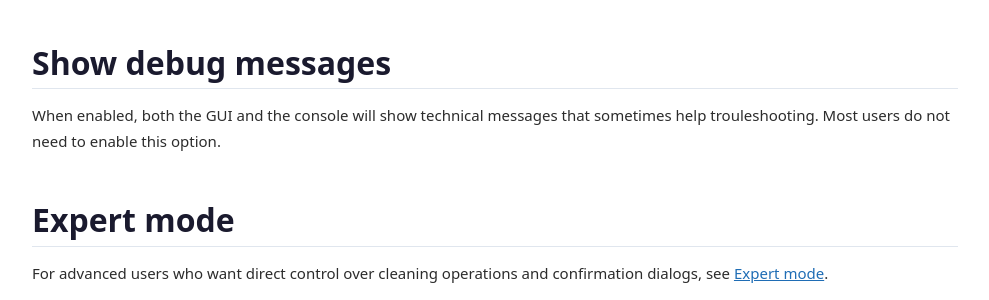
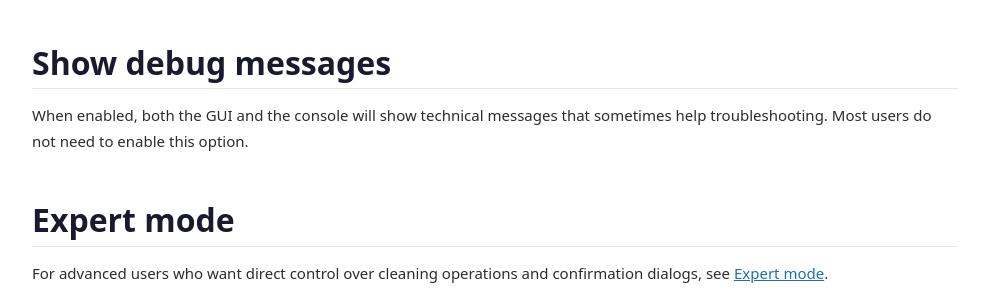
Before and after one commit to bleachbit/docs, a Jekyll site: the page built from src/_docs/preferences.md, in a window 1280 px wide and 900 px high, scrolled down 1542 px. Shown: the part 155-455 px from the top of the window, without its empty margins (240-1229 px from the left). Built offline with Jekyll 4.4.1, drawn with Linux system fonts in a browser that asks for light colours.

```diff
--- a/src/_docs/preferences.md
+++ b/src/_docs/preferences.md
@@ -51,7 +51,7 @@ When enabled, the application uses a dark theme. When disabled, the application
 
 ## Show debug messages
 
-When enabled, both the GUI and the console will show technical messages that sometimes help trouleshooting. Most users do not need to enable this option.
+When enabled, both the GUI and the console will show technical messages that sometimes help troubleshooting. Most users do not need to enable this option.
 
 ## Expert mode
 
```
Also changed, not shown: src/_docs/chaff.md (+1 -1 lines), src/_docs/cleanerml.md (+1 -1 lines), src/_docs/contributing.md (+1 -1 lines), src/_docs/install-on-linux.md (+2 -2 lines), 3 other files.
